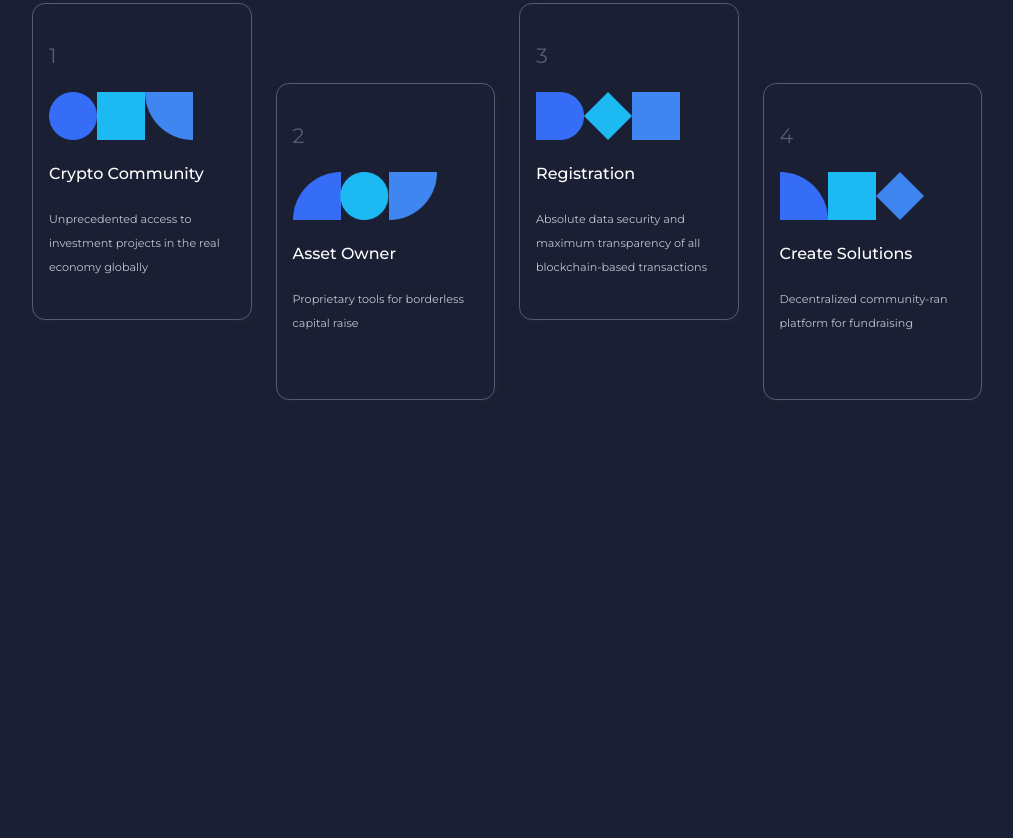
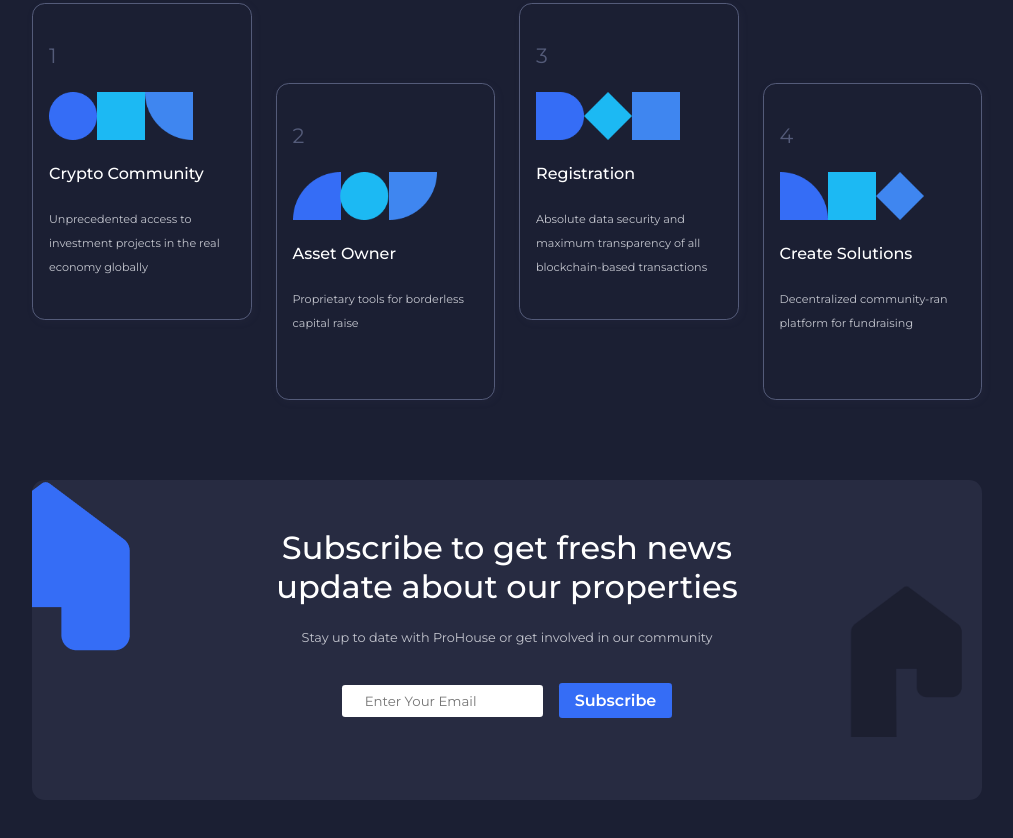
Before and after one commit to nayemislam2124/pro-house-estate, a plain HTML site: page index.html in a window 1280 px wide. Shown: the part 2390-3228 px from the top of the page, without its empty margins (133-1146 px from the left). Before the commit the page ends 2870 px from the top, so only its background shows below. Drawn offline with Linux system fonts and the light colour scheme.

Commit message:
some design added

```diff
--- a/index.html
+++ b/index.html
@@ -285,6 +285,17 @@
                 </div>
             </section>
             <!-- section 4 end -->
+            <section class="section-5">
+                <div class="section-5-text-container">
+                    <h1>Subscribe to get fresh news <br>
+                        update about our properties</h1>
+                        <p>Stay up to date with ProHouse or get involved in our community</p>
+                        <input type="email" name="" id="" placeholder="  Enter Your Email "><span class="subscribe">Subscribe</span>
+                        <div class="section-5-image">
+                        <span class="left-image"><img src="images/icon-18.png" alt=""></span>
+                        <span class="right-image"><img src="images/icon-19.png" alt=""></span></div>
+                </div>
+            </section>
         </main>
     <!-- main section end -->
 </body>
--- a/style.css
+++ b/style.css
@@ -515,6 +515,66 @@ body{
     top:5rem;
 }
 /* section 4 end */
+/* section 5 start  */
+.section-5{
+    max-width:950px;
+    height:40vh;
+    background-color:#272b41;
+    margin:5rem auto;
+    border-radius:.8rem;
+}
+.section-5-text-container{
+    text-align:center;
+    position:relative;
+}
+.section-5-text-container h1{
+    position:relative;
+    top:3rem;
+    font-weight:500;
+    font-size:2rem;
+}
+.section-5-text-container p{
+    position:relative;
+    top:4.5rem;
+    color:#C3C5CE;
+    font-size:.8rem;
+}
+.section-5-text-container input{
+    position:relative;
+    top:7rem;
+    border:none;
+    padding:.5rem 1rem;
+    border-radius:.2rem;
+    margin-right:1rem;
+}
+
+.section-5-text-container .subscribe{
+    position:relative;
+    top:7rem;
+    background-color:#356DF6;
+    font-weight:600;
+    padding:.5rem 1rem;
+    border-radius:.2rem;
+    cursor:pointer;
+    transition:all .4s ease;
+}
+.subscribe:hover{
+    background-color:white;
+    color:#356DF6;
+
+}
+.left-image{
+    position:absolute;
+    left:0;
+    top:0;
+}
+.right-image img{
+    position:relative;
+    left:25rem;
+    top:-1.25rem;
+    width:10rem;
+}
+/* section 5 end  */
 /* responsive design mobile approaches start  */
 @media screen and (max-width: 992px){
     .menu-list{
@@ -615,5 +675,22 @@ body{
     .sec-4-another{
         top:0;
     }
+    .section-5{
+        width:90%;
+        height:max-content;
+    }
+    .left-image,.right-image{
+        display:none;
+    }
+    .section-5-text-container h1{
+        font-size:1.5rem;
+    }
+    .section-5-text-container p{
+        margin:0rem;
+    }
+    .section-5-text-container input{
+        width:90%;
+        margin:2rem auto;
+    }
 }
 /* responsive design mobile approaches end */
```
Also changed, not shown: images/icon-18.png (added), images/icon-19.png (added).
